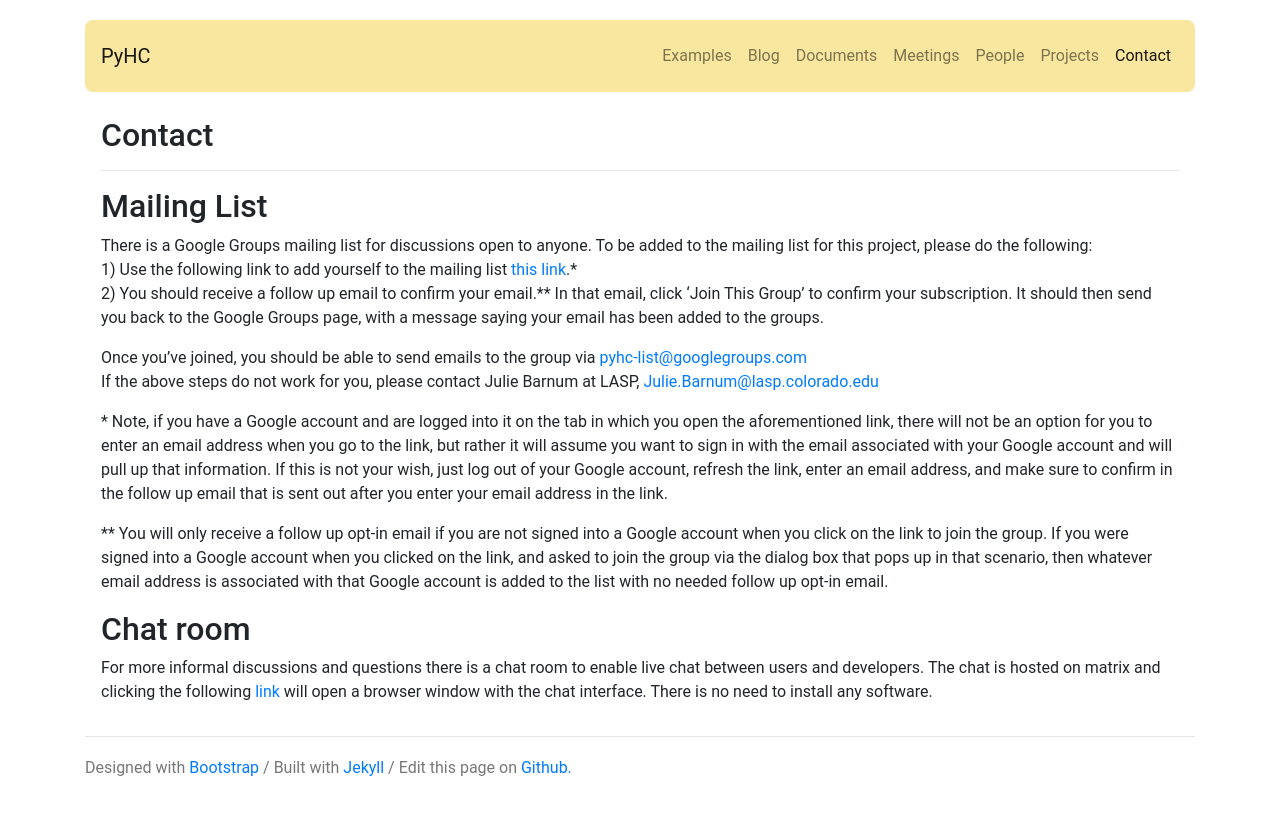
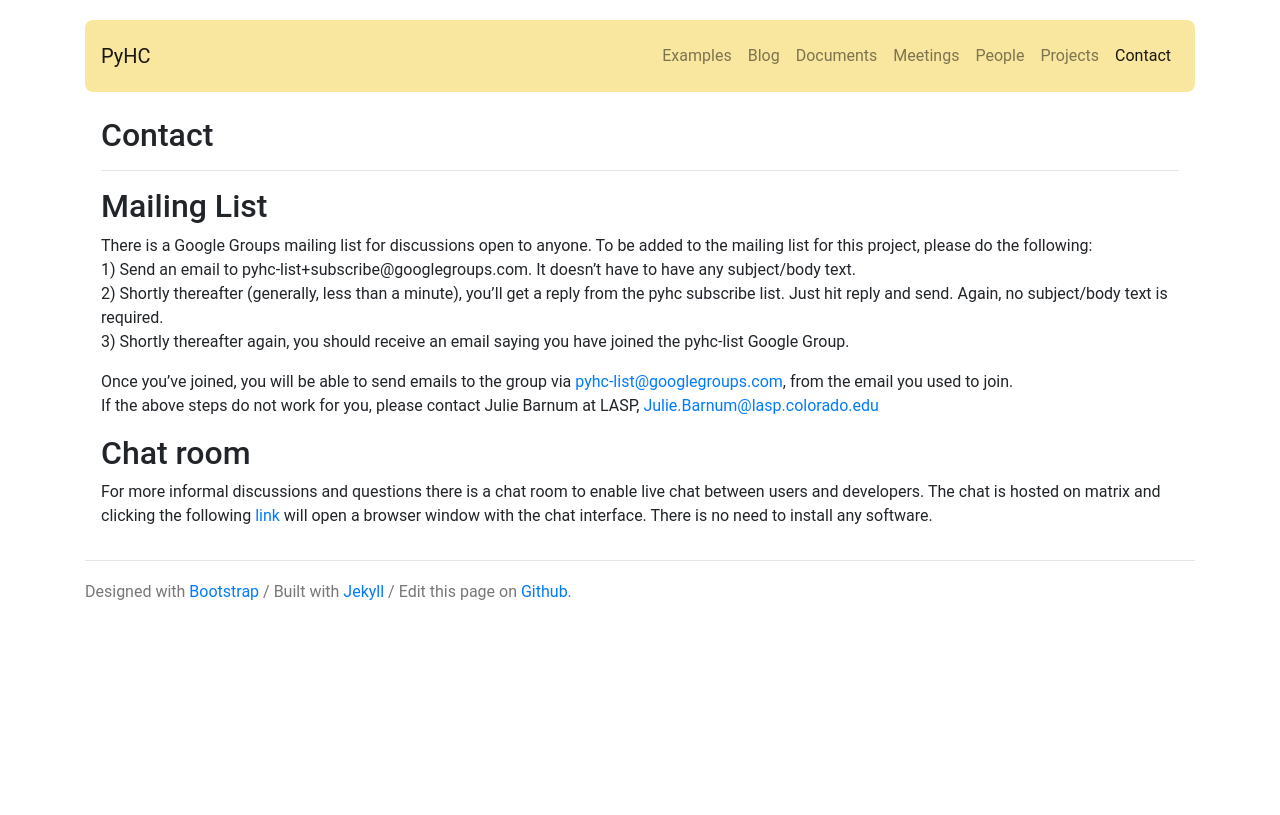
Before and after one commit to heliophysicsPy/heliophysicsPy.github.io, a Jekyll site: the page built from _pages/contact.md, in a window 1280 px wide. Shown: the top 815 px of the page. Built offline with Jekyll 4.4.1, drawn with Linux system fonts in a browser that asks for light colours; nearby versions of some CDN libraries.

Commit message:
modifying instructions on how to join - old method does not work anymore, found a new one to replace it

```diff
--- a/_pages/contact.md
+++ b/_pages/contact.md
@@ -6,15 +6,12 @@ order: 6
 ---
 ## Mailing List
 There is a Google Groups mailing list for discussions open to anyone. To be added to the mailing list for this project, please do the following:<br />
-1) Use the following link to add yourself to the mailing list [this link](https://groups.google.com/group/pyhc-list/subscribe).* <br />
-2) You should receive a follow up email to confirm your email.\** In that email, click 'Join This Group' to confirm your subscription. It should then send you back to the Google Groups page, with a message saying your email has been added to the groups.<br />
+1) Send an email to pyhc-list+subscribe@googlegroups.com. It doesn't have to have any subject/body text.
+2) Shortly thereafter (generally, less than a minute), you'll get a reply from the pyhc subscribe list. Just hit reply and send. Again, no subject/body text is required.
+3) Shortly thereafter again, you should receive an email saying you have joined the pyhc-list Google Group.
 
-Once you've joined, you should be able to send emails to the group via [pyhc-list@googlegroups.com](mailto: pyhc-list@googlegroups.com)<br />
+Once you've joined, you will be able to send emails to the group via [pyhc-list@googlegroups.com](mailto: pyhc-list@googlegroups.com), from the email you used to join.<br />
 If the above steps do not work for you, please contact Julie Barnum at LASP, [Julie.Barnum@lasp.colorado.edu](mailto:Julie.Barnum@lasp.colorado.edu)
-
-\* Note, if you have a Google account and are logged into it on the tab in which you open the aforementioned link, there will not be an option for you to enter an email address when you go to the link, but rather it will assume you want to sign in with the email associated with your Google account and will pull up that information. If this is not your wish, just log out of your Google account, refresh the link, enter an email address, and make sure to confirm in the follow up email that is sent out after you enter your email address in the link.
-
-\** You will only receive a follow up opt-in email if you are not signed into a Google account when you click on the link to join the group. If you were signed into a Google account when you clicked on the link, and asked to join the group via the dialog box that pops up in that scenario, then whatever email address is associated with that Google account is added to the list with no needed follow up opt-in email.
 
 ## Chat room
 For more informal discussions and questions there is a chat room to enable live chat between users and developers. The chat is hosted on matrix and clicking the following [link](https://riot.im/app/#/room/#heliopython:openastronomy.org) will open a browser window with the chat interface. There is no need to install any software.
```
